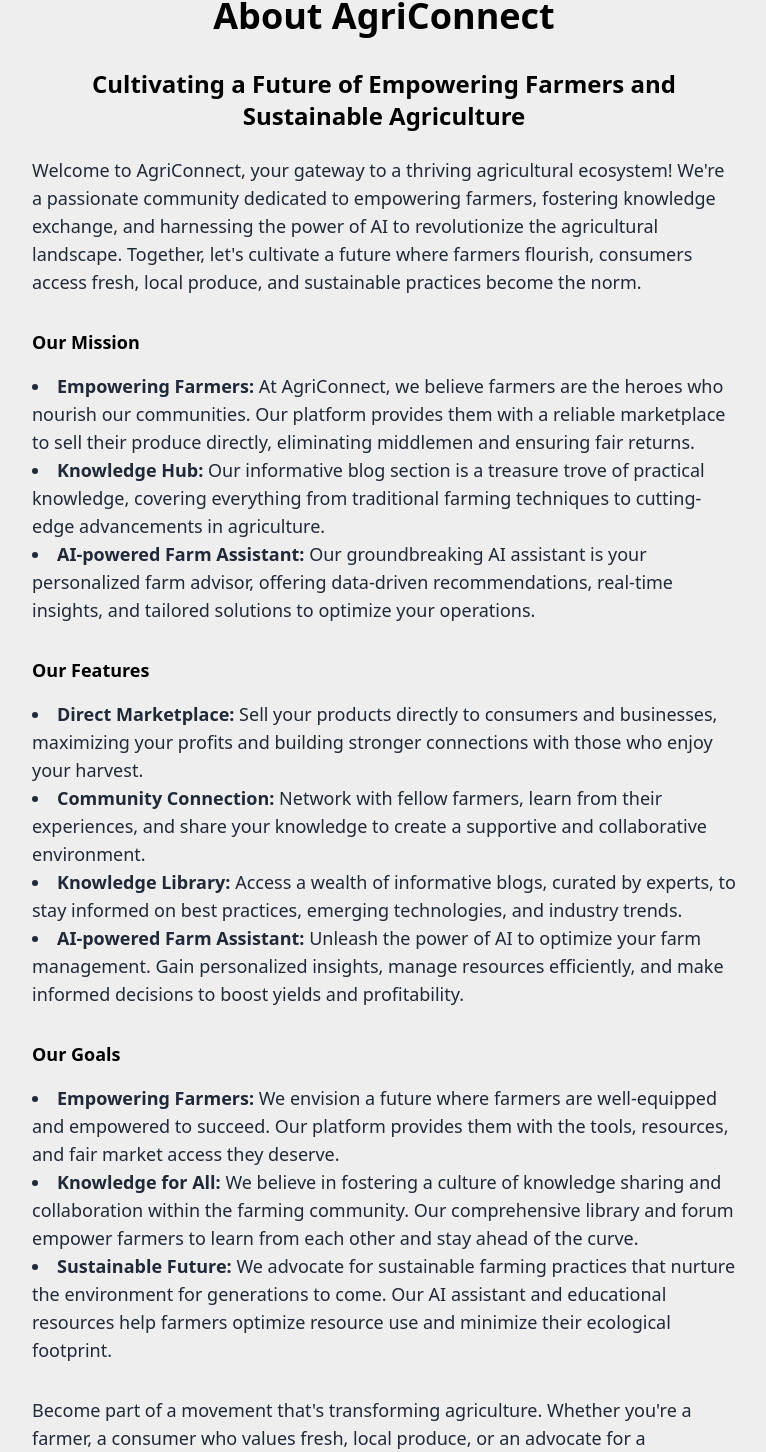
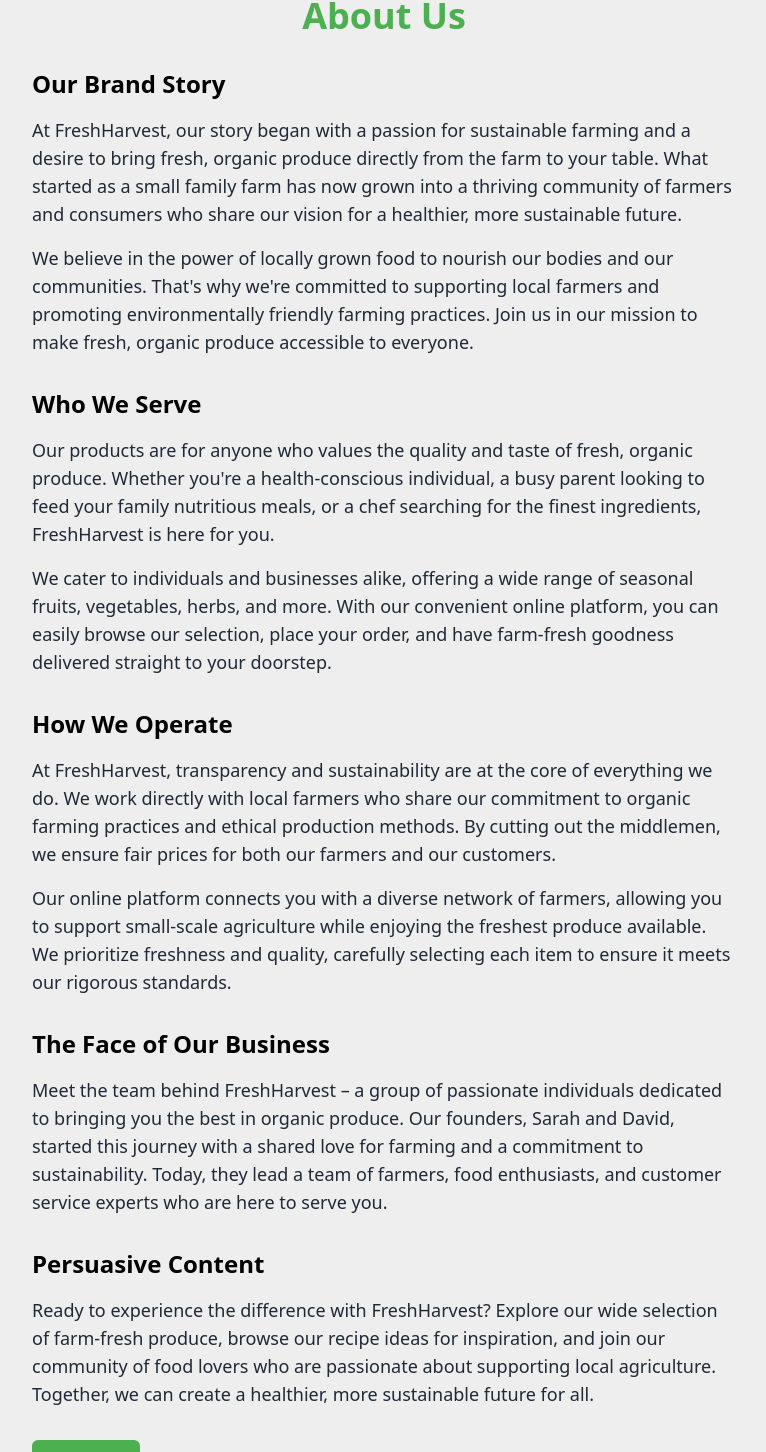
Before and after one commit to shivamkasaudhan/Agri-Connect, a React (Vite) app in the folder frontend/: page /About in a window 1280 px wide. Shown: the part 140-1592 px from the top of the page, without its empty margins (256-1022 px from the left). Built offline with nearby package versions, Linux system fonts and the light colour scheme.

Commit message:
AboutSection(Prince)

```diff
--- a/frontend/src/Components/About.jsx
+++ b/frontend/src/Components/About.jsx
@@ -1,35 +1,69 @@
 import React from 'react';
 
-function AboutPage() {
+function AboutUsPage() {
   return (
     <div className="min-h-screen bg-brandWhite flex justify-center items-center">
       <div className="max-w-3xl w-full mx-4 bg-brandWhite rounded-lg shadow-lg p-8">
-        <h1 className="text-4xl font-bold text-center mb-8">About AgriConnect</h1>
-        <h2 className="text-2xl font-bold mb-6 text-center">Cultivating a Future of Empowering Farmers and Sustainable Agriculture</h2>
-        <p className="text-lg text-gray-800 mb-8">Welcome to AgriConnect, your gateway to a thriving agricultural ecosystem! We're a passionate community dedicated to empowering farmers, fostering knowledge exchange, and harnessing the power of AI to revolutionize the agricultural landscape. Together, let's cultivate a future where farmers flourish, consumers access fresh, local produce, and sustainable practices become the norm.</p>
-        <h3 className="text-lg font-bold mb-4">Our Mission</h3>
-        <ul className="list-disc list-inside text-lg text-gray-800 mb-8">
-          <li><strong>Empowering Farmers:</strong> At AgriConnect, we believe farmers are the heroes who nourish our communities. Our platform provides them with a reliable marketplace to sell their produce directly, eliminating middlemen and ensuring fair returns.</li>
-          <li><strong>Knowledge Hub:</strong> Our informative blog section is a treasure trove of practical knowledge, covering everything from traditional farming techniques to cutting-edge advancements in agriculture.</li>
-          <li><strong>AI-powered Farm Assistant:</strong> Our groundbreaking AI assistant is your personalized farm advisor, offering data-driven recommendations, real-time insights, and tailored solutions to optimize your operations.</li>
-        </ul>
-        <h3 className="text-lg font-bold mb-4">Our Features</h3>
-        <ul className="list-disc list-inside text-lg text-gray-800 mb-8">
-          <li><strong>Direct Marketplace:</strong> Sell your products directly to consumers and businesses, maximizing your profits and building stronger connections with those who enjoy your harvest.</li>
-          <li><strong>Community Connection:</strong> Network with fellow farmers, learn from their experiences, and share your knowledge to create a supportive and collaborative environment.</li>
-          <li><strong>Knowledge Library:</strong> Access a wealth of informative blogs, curated by experts, to stay informed on best practices, emerging technologies, and industry trends.</li>
-          <li><strong>AI-powered Farm Assistant:</strong> Unleash the power of AI to optimize your farm management. Gain personalized insights, manage resources efficiently, and make informed decisions to boost yields and profitability.</li>
-        </ul>
-        <h3 className="text-lg font-bold mb-4">Our Goals</h3>
-        <ul className="list-disc list-inside text-lg text-gray-800 mb-8">
-          <li><strong>Empowering Farmers:</strong> We envision a future where farmers are well-equipped and empowered to succeed. Our platform provides them with the tools, resources, and fair market access they deserve.</li>
-          <li><strong>Knowledge for All:</strong> We believe in fostering a culture of knowledge sharing and collaboration within the farming community. Our comprehensive library and forum empower farmers to learn from each other and stay ahead of the curve.</li>
-          <li><strong>Sustainable Future:</strong> We advocate for sustainable farming practices that nurture the environment for generations to come. Our AI assistant and educational resources help farmers optimize resource use and minimize their ecological footprint.</li>
-        </ul>
-        <p className="text-lg text-gray-800">Become part of a movement that's transforming agriculture. Whether you're a farmer, a consumer who values fresh, local produce, or an advocate for a sustainable future, AgriConnect has a place for you. Let's cultivate a more prosperous and sustainable future for agriculture, together.</p>
+        <h1 className="text-4xl font-bold text-center mb-8 text-primary">About Us</h1>
+
+        {/* Brand Story */}
+        <section className="mb-8">
+          <h2 className="text-2xl font-bold mb-4">Our Brand Story</h2>
+          <p className="text-lg text-gray-800 mb-4">
+            At FreshHarvest, our story began with a passion for sustainable farming and a desire to bring fresh, organic produce directly from the farm to your table. What started as a small family farm has now grown into a thriving community of farmers and consumers who share our vision for a healthier, more sustainable future.
+          </p>
+          <p className="text-lg text-gray-800 mb-4">
+            We believe in the power of locally grown food to nourish our bodies and our communities. That's why we're committed to supporting local farmers and promoting environmentally friendly farming practices. Join us in our mission to make fresh, organic produce accessible to everyone.
+          </p>
+        </section>
+
+        {/* Who We Serve */}
+        <section className="mb-8">
+          <h2 className="text-2xl font-bold mb-4">Who We Serve</h2>
+          <p className="text-lg text-gray-800 mb-4">
+            Our products are for anyone who values the quality and taste of fresh, organic produce. Whether you're a health-conscious individual, a busy parent looking to feed your family nutritious meals, or a chef searching for the finest ingredients, FreshHarvest is here for you.
+          </p>
+          <p className="text-lg text-gray-800 mb-4">
+            We cater to individuals and businesses alike, offering a wide range of seasonal fruits, vegetables, herbs, and more. With our convenient online platform, you can easily browse our selection, place your order, and have farm-fresh goodness delivered straight to your doorstep.
+          </p>
+        </section>
+
+        {/* How We Operate */}
+        <section className="mb-8">
+          <h2 className="text-2xl font-bold mb-4">How We Operate</h2>
+          <p className="text-lg text-gray-800 mb-4">
+            At FreshHarvest, transparency and sustainability are at the core of everything we do. We work directly with local farmers who share our commitment to organic farming practices and ethical production methods. By cutting out the middlemen, we ensure fair prices for both our farmers and our customers.
+          </p>
+          <p className="text-lg text-gray-800 mb-4">
+            Our online platform connects you with a diverse network of farmers, allowing you to support small-scale agriculture while enjoying the freshest produce available. We prioritize freshness and quality, carefully selecting each item to ensure it meets our rigorous standards.
+          </p>
+        </section>
+
+        {/* The Face of Our Business */}
+        <section className="mb-8">
+          <h2 className="text-2xl font-bold mb-4">The Face of Our Business</h2>
+          <p className="text-lg text-gray-800 mb-4">
+            Meet the team behind FreshHarvest – a group of passionate individuals dedicated to bringing you the best in organic produce. Our founders, Sarah and David, started this journey with a shared love for farming and a commitment to sustainability. Today, they lead a team of farmers, food enthusiasts, and customer service experts who are here to serve you.
+          </p>
+          {/* Include images of founders or team members here */}
+        </section>
+
+        {/* Persuasive Content */}
+        <section className="mb-8">
+          <h2 className="text-2xl font-bold mb-4">Persuasive Content</h2>
+          <p className="text-lg text-gray-800 mb-4">
+            Ready to experience the difference with FreshHarvest? Explore our wide selection of farm-fresh produce, browse our recipe ideas for inspiration, and join our community of food lovers who are passionate about supporting local agriculture. Together, we can create a healthier, more sustainable future for all.
+          </p>
+        </section>
+
+        {/* Call to Action */}
+        <section>
+          {/* Add your call to action here, such as buttons, links, etc. */}
+          <button className="bg-primary text-white py-2 px-4 rounded-md hover:bg-blue-600">Shop Now</button>
+        </section>
       </div>
     </div>
   );
 }
 
-export default AboutPage;
+export default AboutUsPage;
--- a/frontend/src/Components/Navbar/Navbar.jsx
+++ b/frontend/src/Components/Navbar/Navbar.jsx
@@ -27,10 +27,10 @@
         id: 5,
         name: "Crop Suggestion",
         link: "/crop-suggestion"
-    },
-    {
+    }
+    // {
 
-    }
+    // }
 ];
 
 const IndianLanguages = [
```
